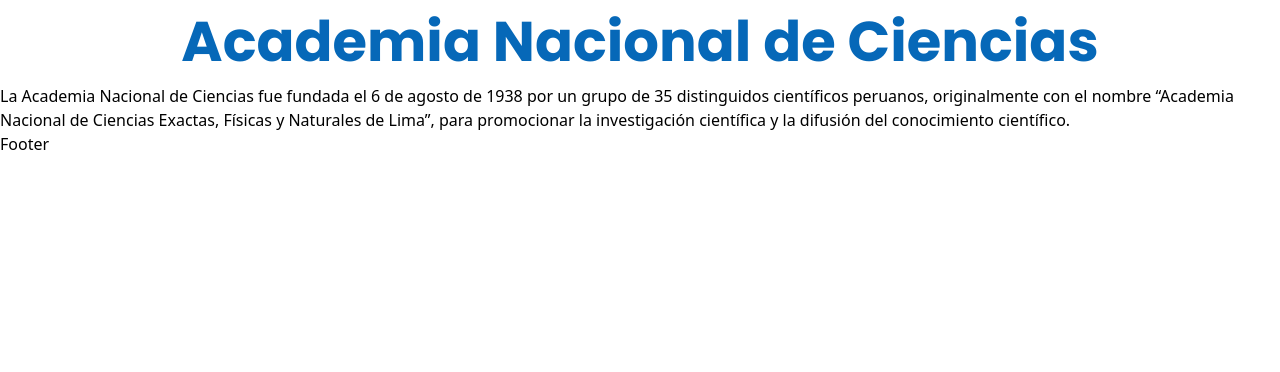
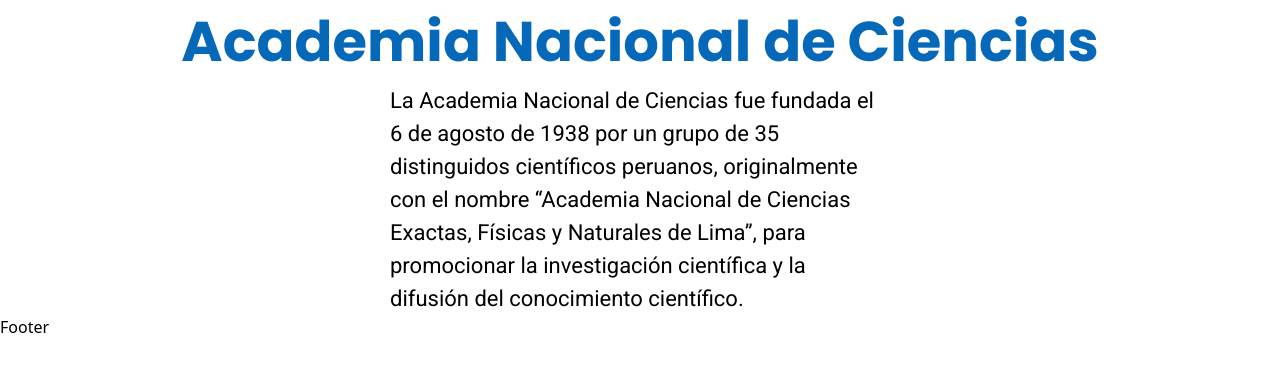
Before and after one commit to RobertCiclos/ANC, a React (Create React App) app: page / in a window 1280 px wide. Shown: the top 372 px of the page. Built offline with nearby package versions, Linux system fonts and the light colour scheme.

Commit message:
taildwind arreglado

```diff
--- a/postcss.config.js
+++ b/postcss.config.js
@@ -1,10 +1,6 @@
-/** @type {import('tailwindcss').Config} */
 module.exports = {
-  content: [
-    "./src/**/*.{js,jsx,ts,tsx}",
-  ],
-  theme: {
-    extend: {},
+  plugins: {
+    tailwindcss: {},
+    autoprefixer: {},
   },
-  plugins: [],
 }
--- a/src/index.css
+++ b/src/index.css
@@ -13,6 +13,9 @@
         @apply font-[Poppins] font-bold text-center
         text-[20px] lg:text-[40px]
     }
+    p {
+
+    }
 }
 
 @layer components {
--- a/src/pages/Home.jsx
+++ b/src/pages/Home.jsx
@@ -14,7 +14,7 @@
             id="Presentacion">
             <h1> Academia Nacional de Ciencias </h1>
             <p
-                className='presentacion'>
+                className='presentacion text-black w-[500px]'>
                 La Academia Nacional de Ciencias fue fundada el 6 de agosto de 1938 por un grupo de 35 distinguidos científicos peruanos, originalmente con el nombre “Academia Nacional de Ciencias Exactas, Físicas y Naturales de Lima”, para promocionar la investigación científica y la difusión del conocimiento científico.
             </p>
 
--- a/tailwind.config.js
+++ b/tailwind.config.js
@@ -1,9 +1,13 @@
-/** @type {import('tailwindcss').Config} */
 module.exports = {
-  content: [],
-    theme: {
+  content: [
+    "./src/**/*.{js,jsx,ts,tsx}",
+  ],
+  theme: {
+    extend:{
       colors: {
         'azulANC': '#0668B8'
       },
-    }
+    },
+  },
+  plugins: [],
 }
```
